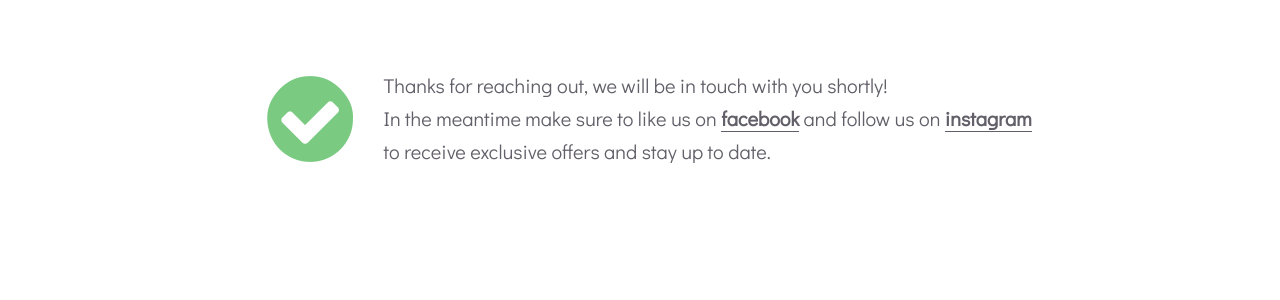
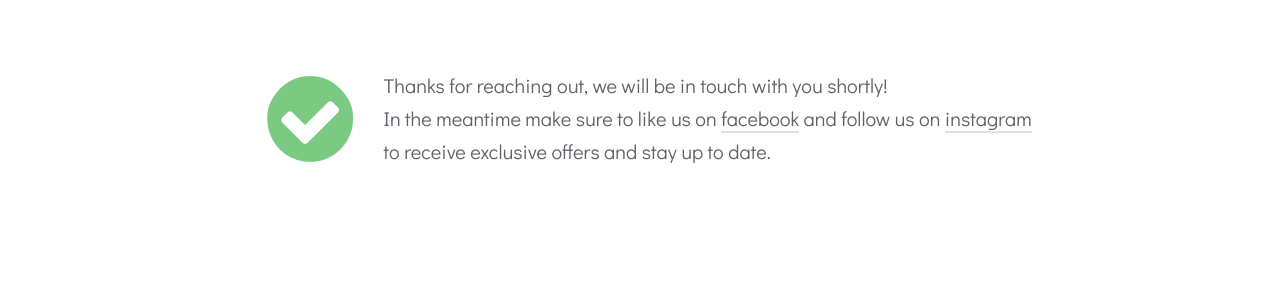
Before and after one commit to jonahlevi/jonahlevi.gihub.com, a Jekyll site: the page built from email-sent/index.md, in a window 1280 px wide. Shown: the part 155-455 px from the top of the page. Built offline with Jekyll 4.4.1, drawn with Linux system fonts in a browser that asks for light colours; nearby versions of some CDN libraries; comment, search, counter and statistics services are not loaded.

Commit message:
links changed css

```diff
--- a/assets/css/app.css
+++ b/assets/css/app.css
@@ -489,8 +489,12 @@ a.sub:hover {
 }
 
 .story a {
-	font-weight: 600;
-	border-bottom: 1px solid;
+	border-bottom: 2px solid #e0e0e0;
+}
+
+.story a:hover {
+	border-bottom: 2px solid #d3bfe2;
+	color: #6d6a72;
 }
 
 .story-background {
```
Also changed, not shown: 1 other file.
